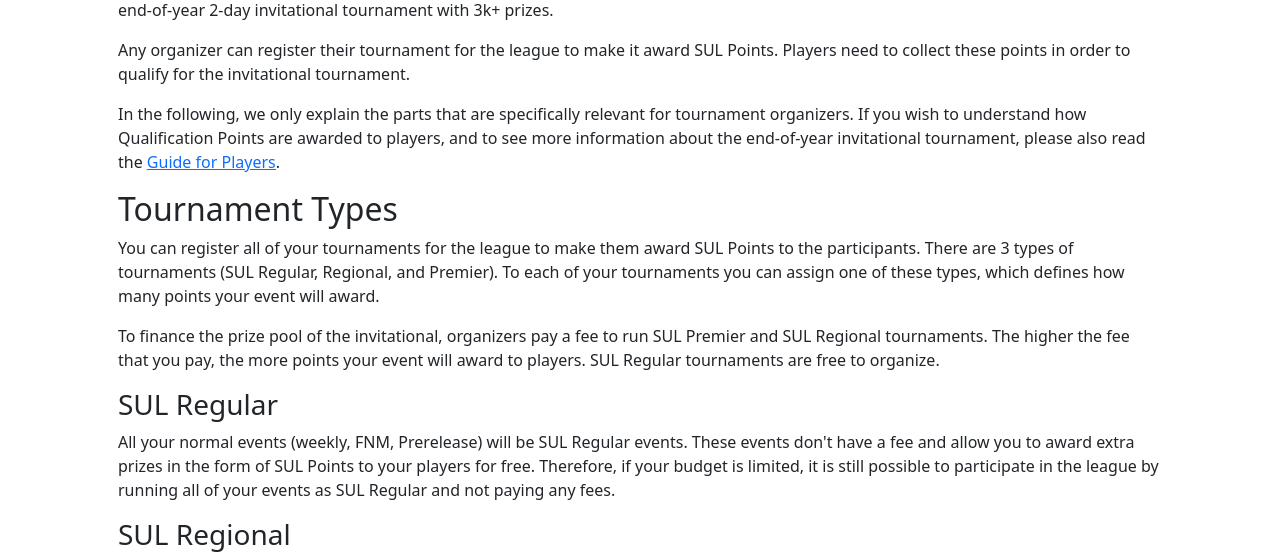
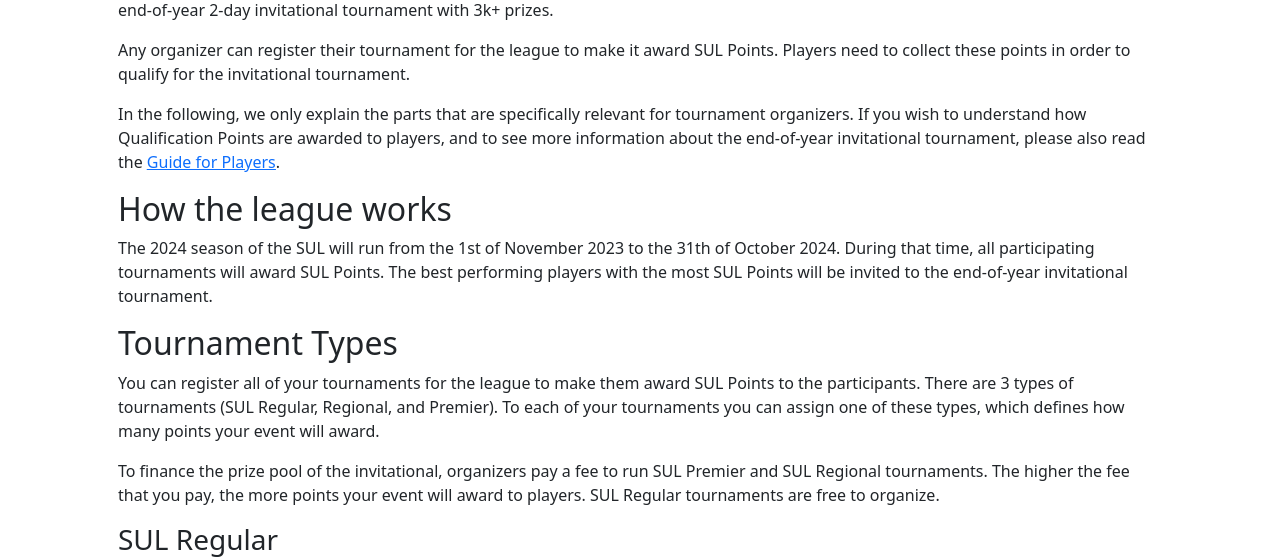
Before and after one commit to antoinealb/swiss-unity-league, a Django app: template championship/templates/championship/info/2/info_organizer.html in a window 1280 px wide. Shown: the part 338-895 px from the top of the page. Run offline with Django 4.2, Linux system fonts and the light colour scheme; the template is opened without the code that fills it: most values are stand-ins (such as "Sample title", 1, 10 or a date in 2020); style sheets or scripts are compiled from the project's sources; some libraries are stand-ins or nearby versions.

Commit message:
Update info with season duration

```diff
--- a/championship/templates/championship/info/2/info_organizer.html
+++ b/championship/templates/championship/info/2/info_organizer.html
@@ -23,6 +23,13 @@
         Qualification Points are awarded to players, and to see more information
         about the end-of-year invitational tournament, please also read the
         <a href="{% url 'info' %}"><u>Guide for Players</u></a>.</p>
+
+    <h2>How the league works</h2>
+    <p>The 2024 season of the SUL will run from the 1st of November 2023 to the 31th of
+        October 2024. During that time, all participating tournaments will award SUL Points.
+        The best performing players with the most SUL Points will be invited to the
+        end-of-year invitational tournament.</p>
+    </p>
     <h2>Tournament Types</h2>
     <p>You can register all of your tournaments for the league to make them award
         SUL Points to the participants. There are 3 types of tournaments
--- a/championship/templates/championship/info/2/info_player.html
+++ b/championship/templates/championship/info/2/info_player.html
@@ -21,7 +21,7 @@
         <li>Will be defined after the Invitational 2023</li>
     </ul>
     <h3>How to Qualify</h3>
-    <p>The 2024 season of the SUL will run from the 1st of November 2023 to the 30th of
+    <p>The 2024 season of the SUL will run from the 1st of November 2023 to the 31th of
         October 2024. During that time, all participating tournaments will award SUL Points.</p>
     <p>In total, <strong>32* players will qualify</strong> for the SUL Invitational. Players can qualify in the following ways:</p>
     <ul>
```
